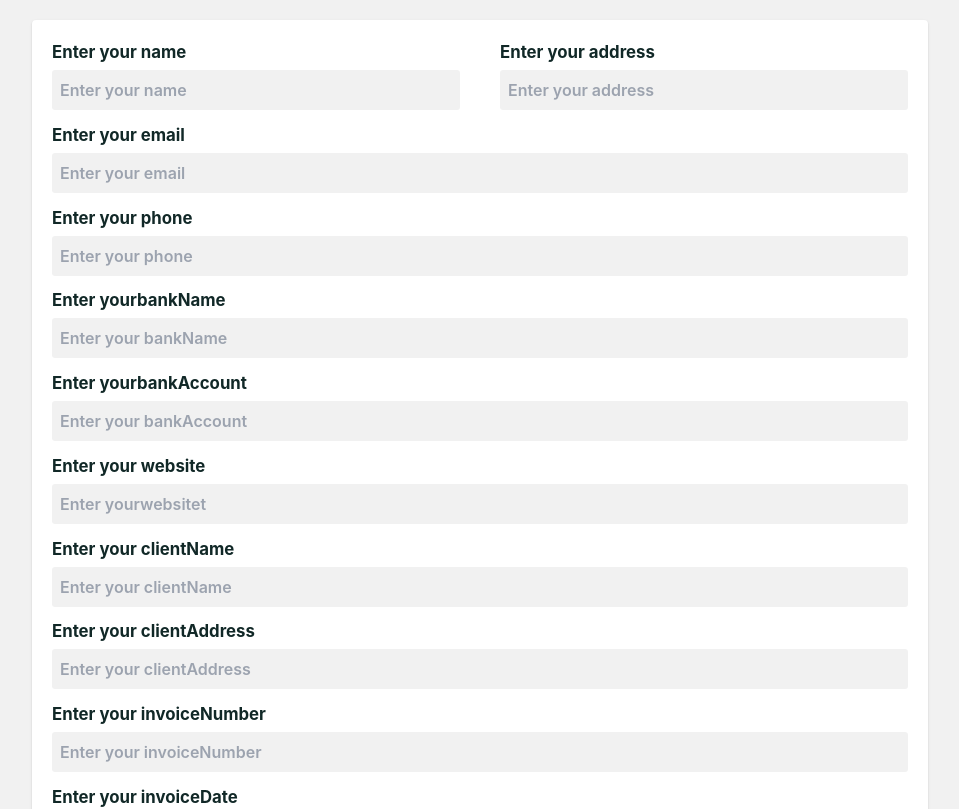
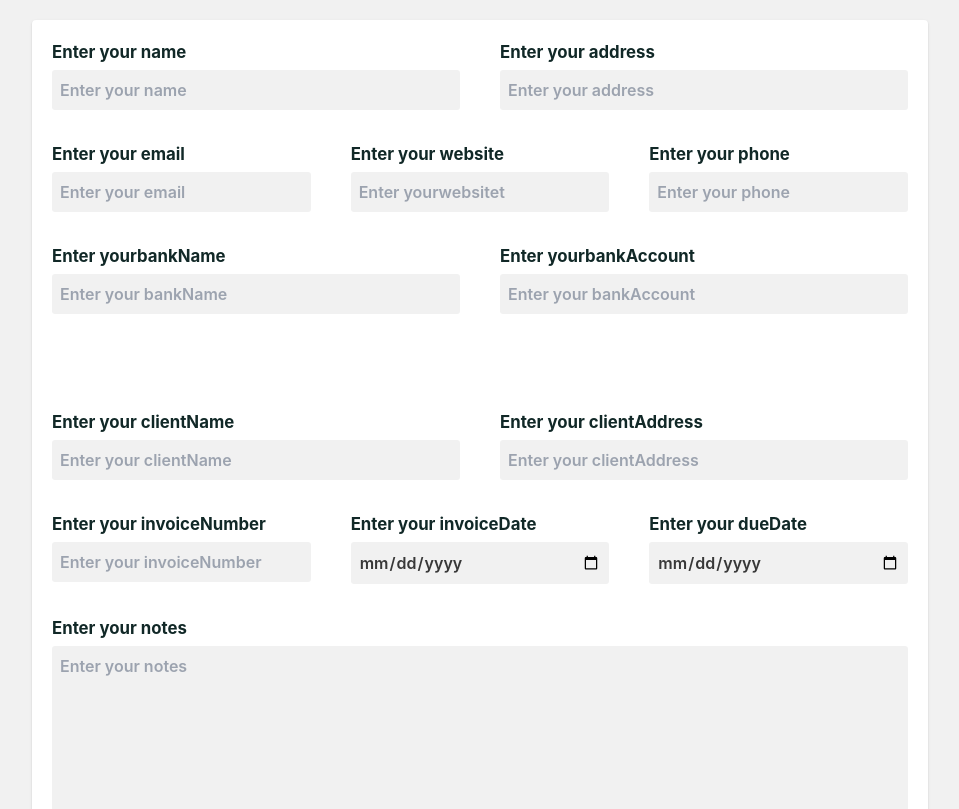
Before and after one commit to yashgokakkar99/InvoiceApp, a React (Create React App) app in the folder invc/: page / in a window 1280 px wide. Shown: the top 809 px of the page, without its empty margins (160-1119 px from the left). Built offline with nearby package versions, Linux system fonts and the light colour scheme.

Commit message:
Form style updated

```diff
--- a/invc/src/App.js
+++ b/invc/src/App.js
@@ -98,6 +98,8 @@
                 </div>
               </article>
 
+              <article className="md:grid grid-cols-3 gap-10">
+                <div className="flex flex-col">
                   <label for="email">Enter your email </label>
                   <input
                     type="email"
@@ -108,7 +110,22 @@
                     value={email}
                     onChange={(e) => setEmail(e.target.value)}
                   ></input>
+                </div>
 
+                <div className="flex flex-col">
+                  <label for="website">Enter your website </label>
+                  <input
+                    type="url"
+                    name="website"
+                    id="website"
+                    placeholder="Enter yourwebsitet"
+                    autoComplete="off"
+                    value={website}
+                    onChange={(e) => setWebsite(e.target.value)}
+                  ></input>
+                </div>
+
+                <div className="flex flex-col">
                   <label for="phone">Enter your phone </label>
                   <input
                     type="tel"
@@ -119,7 +136,11 @@
                     value={phone}
                     onChange={(e) => setPhone(e.target.value)}
                   ></input>
+                </div>
+              </article>
 
+              <article className="md:grid grid-cols-2 gap-10">
+                <div className="flex flex-col">
                   <label for="bankName">Enter yourbankName</label>
                   <input
                     type="text"
@@ -130,7 +151,9 @@
                     value={bankName}
                     onChange={(e) => setBankName(e.target.value)}
                   ></input>
+                </div>
 
+                <div className="flex flex-col">
                   <label for="bankAccount">Enter yourbankAccount </label>
                   <input
                     type="number"
@@ -141,18 +164,11 @@
                     value={bankAccount}
                     onChange={(e) => setBankAccount(e.target.value)}
                   ></input>
+                </div>
+              </article>
 
-              <label for="website">Enter your website </label>
-              <input
-                type="url"
-                name="website"
-                id="website"
-                placeholder="Enter yourwebsitet"
-                autoComplete="off"
-                value={website}
-                onChange={(e) => setWebsite(e.target.value)}
-              ></input>
-
+              <article className="md:grid grid-cols-2 gap-10 md:mt-16">
+                <div className="flex flex-col">
                   <label for="clientName">Enter your clientName </label>
                   <input
                     type="text"
@@ -163,7 +179,9 @@
                     value={clientName}
                     onChange={(e) => setClientName(e.target.value)}
                   ></input>
+                </div>
 
+                <div className="flex flex-col">
                   <label for="clientAddress">Enter your clientAddress </label>
                   <input
                     type="text"
@@ -174,7 +192,11 @@
                     value={clientAddress}
                     onChange={(e) => setClientAddress(e.target.value)}
                   ></input>
+                </div>
+              </article>
 
+              <article className="md:grid grid-cols-3 gap-10">
+                <div className="flex flex-col">
                   <label for="invoiceNumber">Enter your invoiceNumber </label>
                   <input
                     type="number"
@@ -185,7 +207,9 @@
                     value={invoiceNumber}
                     onChange={(e) => setInvoiceNumber(e.target.value)}
                   ></input>
+                </div>
 
+                <div className="flex flex-col">
                   <label for="invoiceDate">Enter your invoiceDate </label>
                   <input
                     type="date"
@@ -196,7 +220,9 @@
                     value={invoiceDate}
                     onChange={(e) => setInvoiceDate(e.target.value)}
                   ></input>
+                </div>
 
+                <div className="flex flex-col">
                   <label for="dueDate">Enter your dueDate </label>
                   <input
                     type="date"
@@ -207,6 +233,8 @@
                     value={dueDate}
                     onChange={(e) => setDueDate(e.target.value)}
                   ></input>
+                </div>
+              </article>
 
               <label for="notes">Enter your notes </label>
               <textarea
--- a/invc/src/index.css
+++ b/invc/src/index.css
@@ -23,7 +23,7 @@
   background-color: #f1f1f1;
   padding:0.5rem;
   border-radius: 0.2rem;
-  margin-bottom: 0.8rem;
+  margin-bottom: 2rem;
   color: #383838;
   font-weight: 600;
 }
```
Lines whose indentation alone changed are shown as unchanged.
